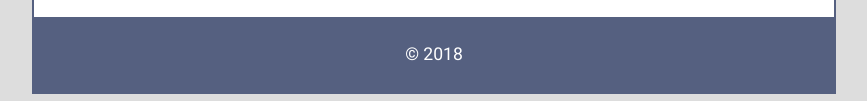
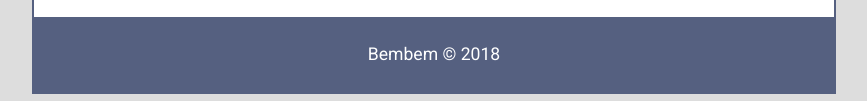
Before and after one commit to EbereUzodufa/SkunkHead, a plain HTML site: page index.html in a window 1280 px wide. Shown: the part 1127-1228 px from the top of the page, without its empty margins (206-1073 px from the left). Drawn offline with nearby package versions, Linux system fonts and the light colour scheme.

Commit message:
Update index.html

```diff
--- a/index.html
+++ b/index.html
@@ -106,7 +106,7 @@
 				<article>
 					<h1>Why Skunkhead?</h1>
 					<p>
-						Statistically, the Africa has the most youths in the world <abbr title="From data on Statista.com"><a target="blank" href="https://www.statista.com/statistics/265759/world-population-by-age-and-region/">(41%)<a></abbr> who have been noted to have devised innovative ways of making extra cash but terrible at saving. <abbr title="not conclusive">Do you know that the average purchasing power parity to US Dollar in Nigeria is decreased and most likely be followed by a massive boom</abbr>. Skunkhead is here to ensure that after some years, your money does not lose this purchasing power.
+						Statistically, the Africa has the most youths in the world <abbr title="From data on Statista.com"><a target="blank" href="https://www.statista.com/statistics/265759/world-population-by-age-and-region/">(41%)</a></abbr> who have been noted to have devised innovative ways of making extra cash but terrible at saving. <abbr title="not conclusive">Do you know that the average purchasing power parity to US Dollar in Nigeria is decreased and most likely be followed by a massive boom</abbr>. Skunkhead is here to ensure that after some years, your money does not lose this purchasing power.
 					</p>
 				</article>
 
@@ -127,7 +127,7 @@
 			</section>
 		</div>
 		<footer id="skunk__footer">
-			<p class="footer__text footer__text--center">&copy; 2018</p>
+			<p class="footer__text footer__text--center">Bembem &copy; 2018</p>
 	</footer>
 	</main>
 </body>
```
